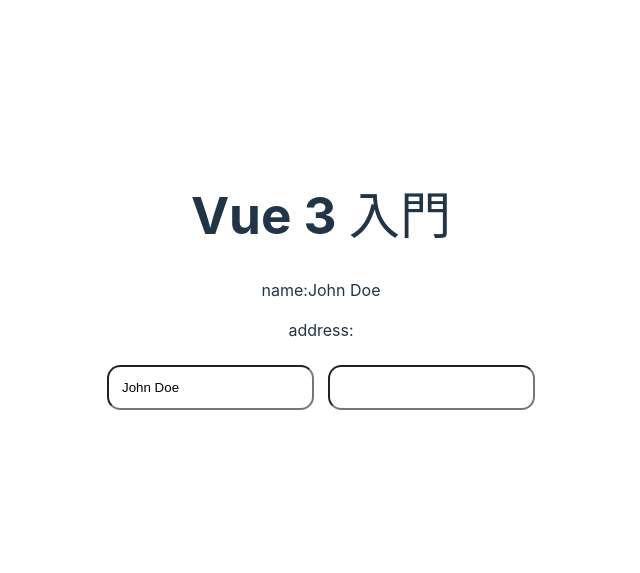
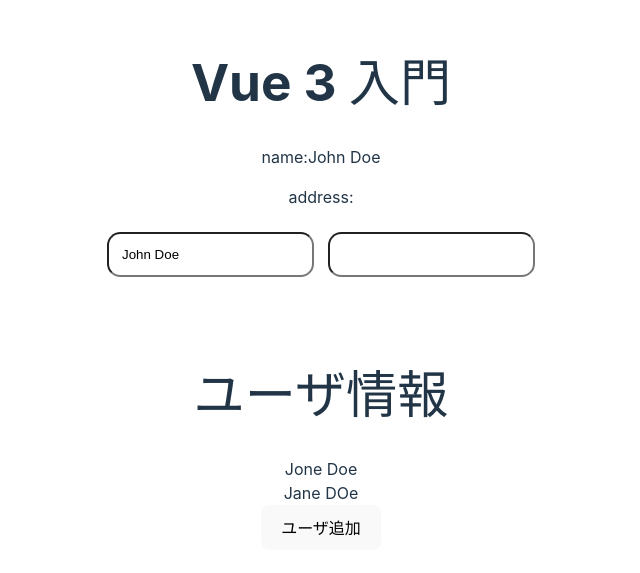
Before and after one commit to yusuke-miura7/vue-learning2, a Vue app in the folder second-vue-app/: page / in a window 1280 px wide. Shown: the part 115-688 px from the top of the page, without its empty margins (319-959 px from the left). Built offline with nearby package versions, Linux system fonts and the light colour scheme.

Commit message:
slotの確認

```diff
--- a/second-vue-app/src/App2.vue
+++ b/second-vue-app/src/App2.vue
@@ -1,6 +1,7 @@
 <script setup>
 import { ref } from 'vue';
 import Input from './components/Input.vue';
+import User from './components/User.vue';
 
 const name = ref('John Doe');
 const address = ref('');
@@ -15,6 +16,26 @@
     $event.target.valueを受け取れるように$eventを設定する -->
   <Input :modelValue="name" @update:modelValue="name=$event" />
   <Input :modelValue="address" @update:modelValue="address=$event" />
+
+  <br>
+  <br>
+  <br>
+
+  <!-- Slotの例 -->
+  <User>
+    <!-- <span style="font-weight: 900; font-size: 1.4em">John Doe</span> -->
+    <template v-slot:title><h1>ユーザ情報</h1></template>
+    <template v-slot:content>
+      <div>
+        <div>
+          <div>Jone Doe</div>
+          <div>Jane DOe</div>
+        </div>
+      </div>
+    </template>
+    <template v-slot:actions><button>ユーザ追加</button></template>
+
+  </User>
 </template>
 
 <style scoped></style>
--- /dev/null
+++ b/second-vue-app/src/components/User.vue
@@ -0,0 +1,11 @@
+<template>
+    <div>
+        <slot name="title"></slot>
+    </div>
+    <div>
+        <slot name="content"></slot>
+    </div>
+    <div>
+        <slot name="actions"></slot>
+    </div>
+</template>
```
